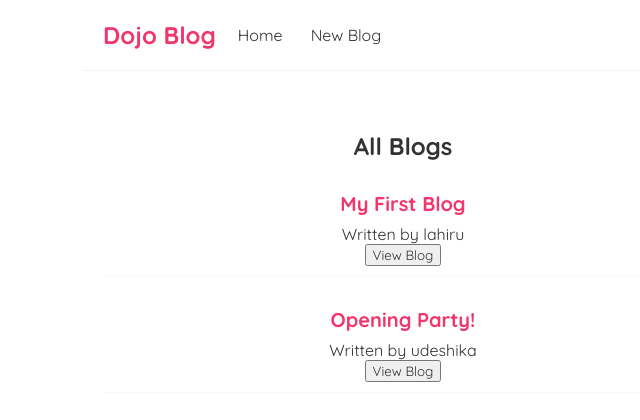
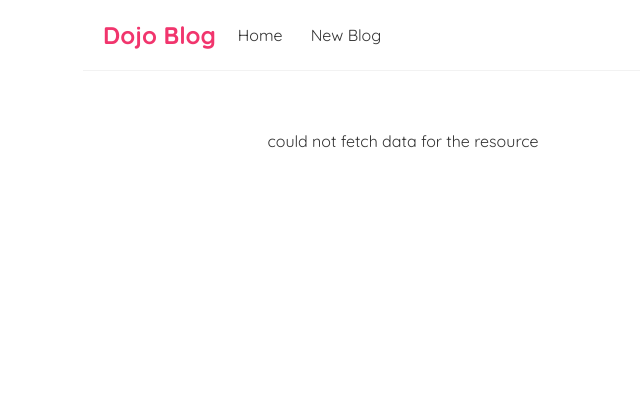
Before and after one commit to LahiruWanigasooriya/Utube_Tutorials, a React (Create React App) app in the folder NetNinjaReact/dojo-blog/: page / in a window 1280 px wide. Shown: the top 420 px of the page, without its empty margins (237-877 px from the left). Built offline with nearby package versions, Linux system fonts and the light colour scheme; no server answers; data requests are answered from the project's data file.

Commit message:
Error handling functions created

```diff
--- a/NetNinjaReact/dojo-blog/src/Home.js
+++ b/NetNinjaReact/dojo-blog/src/Home.js
@@ -6,25 +6,35 @@ export const Home = () => {
 
   const [blogs, setBlogs] = useState(null);
   const [isLoading, setIsLoading] = useState(true);
+  const [error, setError] = useState(null);
 
   useEffect(() => {
     setTimeout(() => {
-      fetch('http://localhost:8000/blogs')
+      fetch('http://localhost:8000/blogssss')
         .then(res => {
+          if (!res.ok) {
+            throw Error('could not fetch data for the resource');
+          }
           return res.json();
         })
         .then(data => {
           setBlogs(data);
           setIsLoading(false);
-        });
-    },1000);
+          setError(null);
+        })
+        .catch(err => {
+          setError(err.message);
+          setIsLoading(false);
+        })
+    }, 1000);
   }, []);
 
   return (
     <div className="home">
+      {error && <div>{error}</div>}
       {isLoading && <div>Loading...</div>}
       {blogs && <BlogList blogs={blogs} title="All Blogs" />}
-      </div>
+    </div>
   );
 }
 
```
